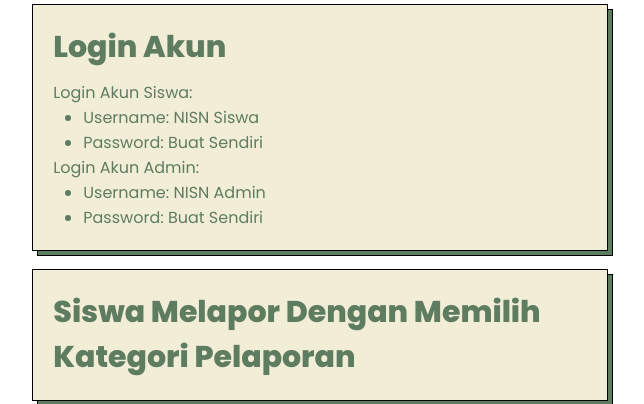
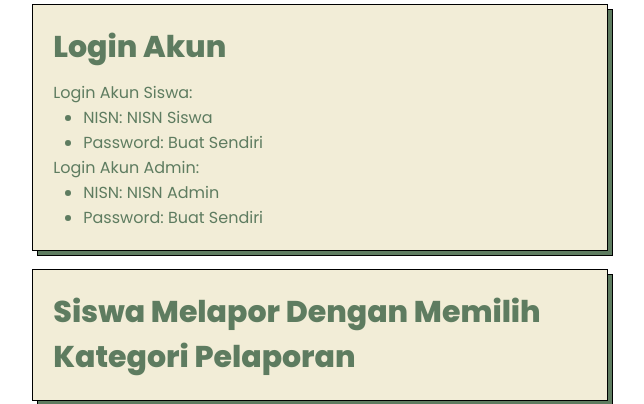
Before and after one commit to raaf17/kita-bersuara, a PHP site: page /tatacara.php in a window 1280 px wide. Shown: the part 372-776 px from the top of the page, without its empty margins (320-964 px from the left). Run offline with PHP 8.4, Linux system fonts and the light colour scheme.

Commit message:
memperbaiki sedikit masalah pada ui

```diff
--- a/tatacara.php
+++ b/tatacara.php
@@ -55,12 +55,12 @@
         <div class="desc">
           <p style="color: #5E7C60;">Login Akun Siswa:</p>
           <ul>
-            <li style="color: #5E7C60;">Username: NISN Siswa</li>
+            <li style="color: #5E7C60;">NISN: NISN Siswa</li>
             <li style="color: #5E7C60;">Password: Buat Sendiri</li>
           </ul>
           <p style="color: #5E7C60;">Login Akun Admin:</p>
           <ul>
-            <li style="color: #5E7C60;">Username: NISN Admin</li>
+            <li style="color: #5E7C60;">NISN: NISN Admin</li>
             <li style="color: #5E7C60;">Password: Buat Sendiri</li>
           </ul>
         </div>
```
